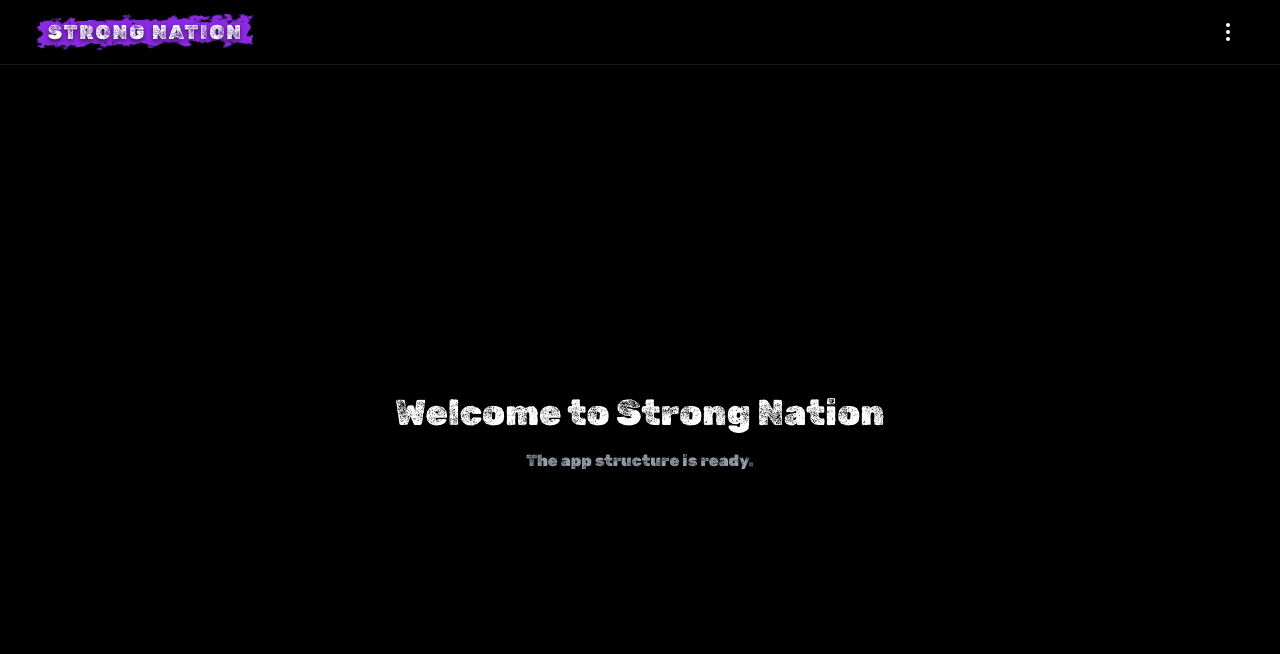
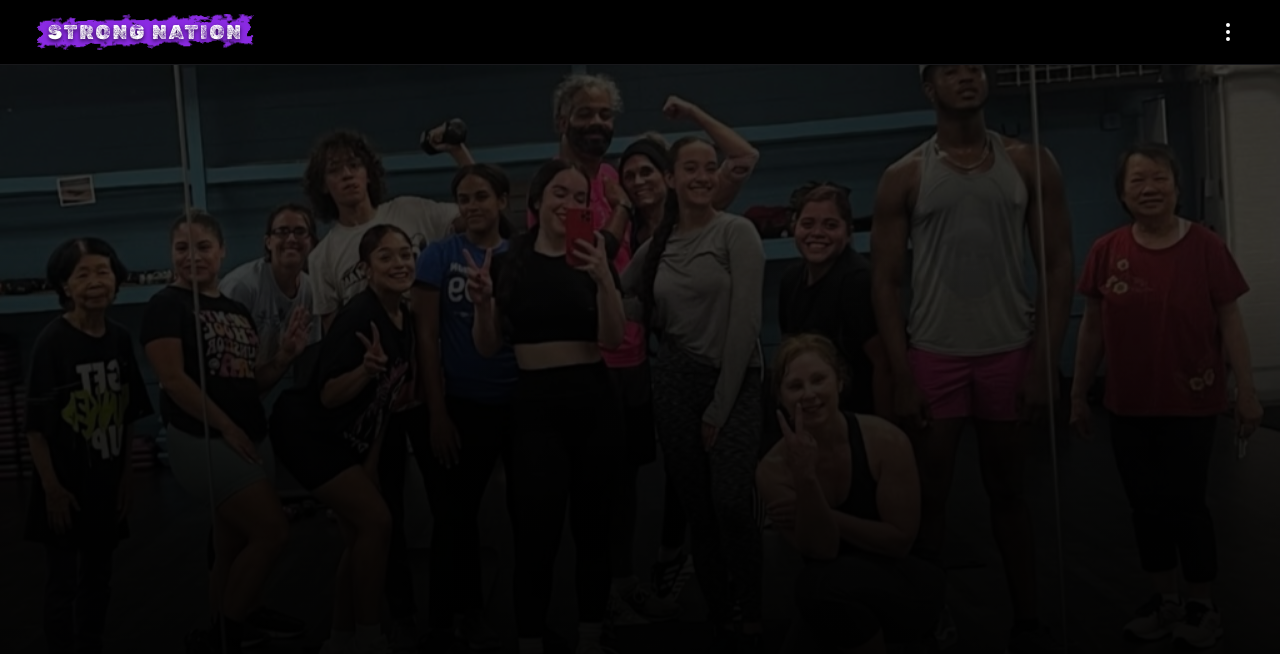
Before and after one commit to idongCodes/strong-nation, a Next.js app: page / in a window 1280 px wide. Shown: the top 654 px of the page. Built offline with nearby package versions, Linux system fonts and the light colour scheme.

Commit message:
Add Hero Section Background Image

```diff
--- a/src/app/page.tsx
+++ b/src/app/page.tsx
@@ -4,10 +4,27 @@
   return (
     <main className="flex min-h-screen flex-col bg-black">
       <TopBar />
-      <div className="flex-1 flex flex-col items-center justify-center p-8">
-        <h1 className="text-4xl text-center text-white mb-4">Welcome to Strong Nation</h1>
-        <p className="text-center text-gray-400">The app structure is ready.</p>
-      </div>
+
+      {/* Hero Section */}
+      <section className="relative w-full flex flex-col items-center justify-center min-h-[calc(100vh-4rem)]">
+        {/* Background Image Container */}
+        <div
+          className="absolute inset-0 z-0 bg-cover bg-center bg-no-repeat opacity-60"
+          style={{ backgroundImage: "url('/hero-bg.png')" }}
+        />
+
+        {/* Gradient Overlays for the "Fade to Black" effects */}
+        {/* 1. Overall dark wash to make it almost fade into black */}
+        <div className="absolute inset-0 z-0 bg-black/50" />
+
+        {/* 2. Strong bottom gradient fading into pure black at the bottom edge */}
+        <div className="absolute inset-x-0 bottom-0 z-0 h-3/4 bg-gradient-to-t from-black via-black/70 to-transparent" />
+
+        {/* Hero Content (Removed for now) */}
+      </section>
+
+      {/* Spacer to demonstrate the gradient blending into the black page body */}
+      <div className="h-64 bg-black w-full"></div>
     </main>
   );
 }
```
Also changed, not shown: public/hero-bg.png (renamed from src/full-body workout.PNG).
